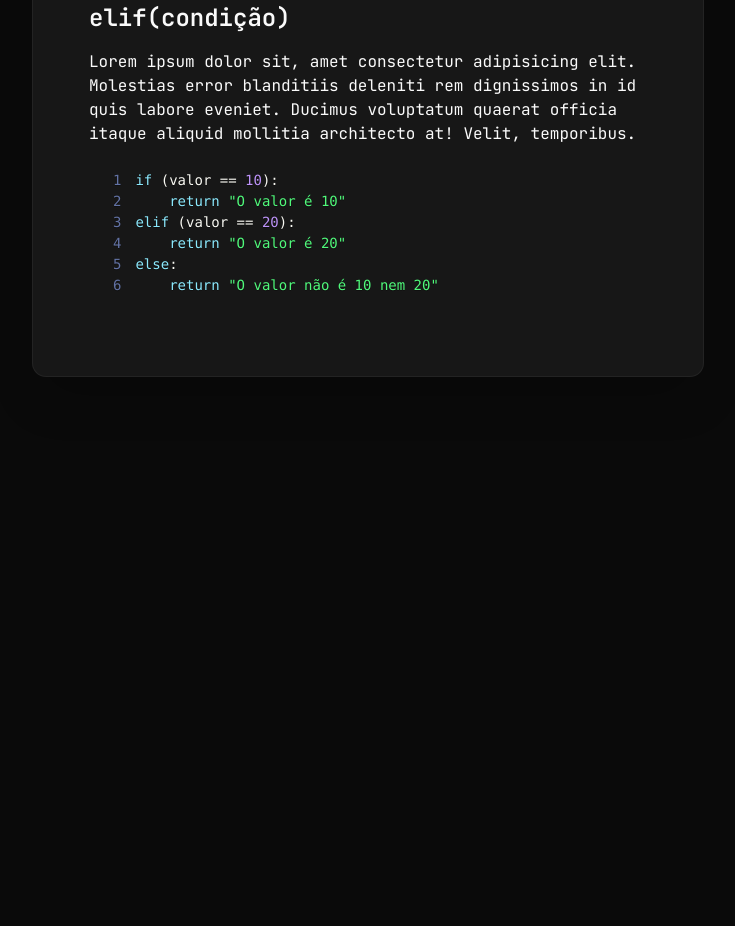
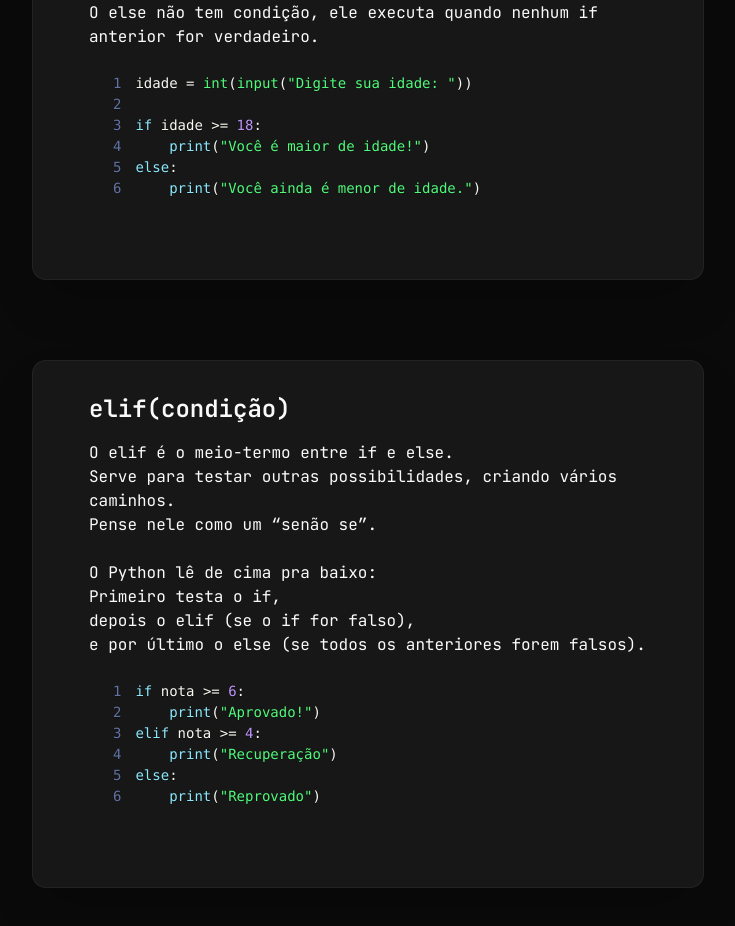
Before and after one commit to GustavoHassegawa/Basic_programming_site, a Next.js app: page /comandos/decisao in a window 1280 px wide. Shown: the part 1540-2466 px from the top of the page, without its empty margins (272-1007 px from the left). Before the commit the page ends 1981 px from the top, so only its background shows below. Built offline with nearby package versions, Linux system fonts and the light colour scheme.

Commit message:
Páginas de comandos atualizadas

```diff
--- a/src/app/comandos/decisao/page.tsx
+++ b/src/app/comandos/decisao/page.tsx
@@ -1,49 +1,70 @@
-import { CodePageTemplate } from "@/components/templates/CodePageTemplate";
+import { Block, CodePageTemplate } from "@/components/templates/CodePageTemplate";
 
 export default function DecisionsPage() {
     const pageTitle = "Decisão";
-    const pageSubtitle = "Lorem ipsum dolor, sit amet consectetur adipisicing elit. Quidem dignissimos reprehenderit minus cupiditate. Qui est expedita commodi rerum necessitatibus beatae ipsum debitis placeat tempora. Nemo aspernatur ipsa laborum aliquid beatae.";
-    const codeTextCards = [
+    const pageSubtitle = "Nem sempre o programa deve fazer a mesma coisa — às vezes, ele precisa tomar decisões, assim como a gente faz o tempo todo.\nAs estruturas de decisão (if, elif, else) permitem que o computador pense por conta própria, seguindo condições que você define.\nCom elas, o programa escolhe diferentes caminhos dependendo das situações: se uma condição for verdadeira, faz uma coisa; se não, faz outra.\n\nEsses comandos dão inteligência ao seu código, permitindo que ele se adapte, reaja e escolha o que fazer em cada caso — como um cérebro digital que segue sua lógica.";
+    const ifCard =
         {
             title: "if(condição)",
-            contentText: "Lorem ipsum dolor sit, amet consectetur adipisicing elit. Molestias error blanditiis deleniti rem dignissimos in id quis labore eveniet. Ducimus voluptatum quaerat officia itaque aliquid mollitia architecto at! Velit, temporibus.",
+            contentText: "Como um computador escolhe o que ele irá fazer? O if é usado quando o computador precisa tomar uma decisão!\nPodemos pensar nele como uma pergunta lógica:\n\n\“Se isso for verdade, então faça aquilo.\”\n\nSe a condição dentro do if for verdadeira, o bloco de código é executado. Se for falsa, ele ignora e segue o programa.",
             contentCode: `
-if(valor == 10):
-    return "O valor é 10"
-            `,
-            language: "python"
-        },
-        {
-            title: "else",
-            contentText: "Lorem ipsum dolor sit, amet consectetur adipisicing elit. Molestias error blanditiis deleniti rem dignissimos in id quis labore eveniet. Ducimus voluptatum quaerat officia itaque aliquid mollitia architecto at! Velit, temporibus.",
-            contentCode: `
-if(valor == 10):
-    return "O valor é 10"
-else:
-    return "O valor não é 10"
-            `,
-            language: "python"
-        },
-        {
-            title: "elif(condição)",
-            contentText: "Lorem ipsum dolor sit, amet consectetur adipisicing elit. Molestias error blanditiis deleniti rem dignissimos in id quis labore eveniet. Ducimus voluptatum quaerat officia itaque aliquid mollitia architecto at! Velit, temporibus.",
-            contentCode: `
-if (valor == 10):
-    return "O valor é 10"
-elif (valor == 20):
-    return "O valor é 20"
-else:
-    return "O valor não é 10 nem 20"
+idade = int(input("Digite sua idade: "))
+
+if idade >= 18:
+    print("Você é maior de idade!")
             `,
             language: "python"
         }
+    const elseCard =
+        {
+            title: "else",
+            contentText: "O else serve para casos alternativos — quando a condição do if não é verdadeira.\nOu seja, \“se não for isso, faça aquilo\”.\nO else não tem condição, ele executa quando nenhum if anterior for verdadeiro.",
+            contentCode: `
+idade = int(input("Digite sua idade: "))
+
+if idade >= 18:
+    print("Você é maior de idade!")
+else:
+    print("Você ainda é menor de idade.")
+            `,
+            language: "python"
+        }
+
+    const elifCard =
+        {
+            title: "elif(condição)",
+            contentText: "O elif é o meio-termo entre if e else.\nServe para testar outras possibilidades, criando vários caminhos.\nPense nele como um \“senão se\”.\n\nO Python lê de cima pra baixo:\nPrimeiro testa o if,\ndepois o elif (se o if for falso),\ne por último o else (se todos os anteriores forem falsos).",
+            contentCode: `
+if nota >= 6:
+    print("Aprovado!")
+elif nota >= 4:
+    print("Recuperação")
+else:
+    print("Reprovado")
+            `,
+            language: "python"
+        }
+
+    const blocksToSend: Block[] = [
+        {
+            cardType:"code",
+            data: ifCard
+        },
+        {
+            cardType:"code",
+            data: elseCard
+        },
+        {
+            cardType:"code",
+            data: elifCard
+        },
     ]
 
     return (
         <CodePageTemplate
             pageTitle={pageTitle}
             pageSubtitle={pageSubtitle}
-            codeCards={codeTextCards}
+            blocks={blocksToSend}
         />
     );
 }
--- a/src/app/comandos/input/page.tsx
+++ b/src/app/comandos/input/page.tsx
@@ -1,24 +1,79 @@
-import { CodePageTemplate } from "@/components/templates/CodePageTemplate";
+import PythonRunnerComponent from "@/components/python/pythonRunnerComponent";
+import { CodePageTemplate, type Block } from "@/components/templates/CodePageTemplate";
 
 export default function InputPage() {
     const pageTitle = "input";
-    const pageSubtitle = "Lorem ipsum dolor, sit amet consectetur adipisicing elit. Quidem dignissimos reprehenderit minus cupiditate. Qui est expedita commodi rerum necessitatibus beatae ipsum debitis placeat tempora. Nemo aspernatur ipsa laborum aliquid beatae.";
-    const codeTextCards = [
+    const pageSubtitle = "A maneira que o computador \"escuta\"";
+    const introductionCard =
         {
             title: "input()",
-            contentText: "Lorem ipsum dolor sit, amet consectetur adipisicing elit. Molestias error blanditiis deleniti rem dignissimos in id quis labore eveniet. Ducimus voluptatum quaerat officia itaque aliquid mollitia architecto at! Velit, temporibus.",
-            contentCode: `
-                entrada = input()
+            contentText: "Se o print() é a maneira que o computador “fala” o input() é como ele \“escuta\”. input comunica ao computador \“você vai receber uma informação\”, por padrão no python, a informação recebida tem como tipo String.",
+            contentCode:
+            `
+                nome = input(“Qual é o seu nome? ”)
+print(nome)
             `,
             language: "python"
+        }
+
+    const importantPointCard =
+        {
+            title: "PONTO IMPORTANTE !",
+            text: "Para receber a informação em outro tipo de dado, Int, float etc é necessário encapsular o input dentro de um comando que converte para o tipo desejado. "
+        }
+
+    const howToReadAnInt = {
+        title: "Como ler um Int?",
+        contentText: "Para receber um int basta fazer isso:",
+        contentCode: `
+            #Aqui você está dizendo "Vou inserir um int"
+numero = int(input(“Insira um número inteiro: ”))
+
+print(type(numero)) #Mostra o tipo de numero
+print(numero)       #Mostra o valor de numero
+        `
+    }
+
+    const howToReadAnFloat = {
+        title: "Como ler um float?",
+        contentText: "Para receber um float basta fazer isso:\n\n obs: lembre que os números decimais são determinados com ponto e não com vírgula em python",
+        contentCode: `
+            #Aqui você está dizendo "Vou inserir um float"
+numero = float(input(“Insira um número com ponto”))
+
+print(type(numero)) #Mostra o tipo de numero
+print(numero)       #Mostra o valor de numero
+        `
+    }
+
+    const blocksToSend: Block[] = [
+        {
+            cardType: "code",
+            data: introductionCard
+        },
+        {
+            cardType: "text",
+            data: importantPointCard
+        },
+        {
+            cardType: "code",
+            data: howToReadAnInt
+        },
+        {
+            cardType: "code",
+            data: howToReadAnFloat
         }
     ]
 
     return (
-        <CodePageTemplate
-            pageTitle={pageTitle}
-            pageSubtitle={pageSubtitle}
-            codeCards={codeTextCards}
-        />
+        <div>
+            <CodePageTemplate
+                pageTitle={pageTitle}
+                pageSubtitle={pageSubtitle}
+                blocks={blocksToSend}
+            />
+
+            <PythonRunnerComponent />
+        </div>
     );
 }
--- a/src/app/comandos/print/page.tsx
+++ b/src/app/comandos/print/page.tsx
@@ -1,9 +1,9 @@
-import { CodePageTemplate } from "@/components/templates/CodePageTemplate";
+import { CodePageTemplate, type Block } from "@/components/templates/CodePageTemplate";
 
 export default function PrintPage() {
     const pageTitle = "print";
     const pageSubtitle = "Lorem ipsum dolor, sit amet consectetur adipisicing elit. Quidem dignissimos reprehenderit minus cupiditate. Qui est expedita commodi rerum necessitatibus beatae ipsum debitis placeat tempora. Nemo aspernatur ipsa laborum aliquid beatae.";
-    const codeTextCards = [
+    const codeTextCard =
     {
         title: "print()",
         contentText: "Lorem ipsum dolor sit, amet consectetur adipisicing elit. Molestias error blanditiis deleniti rem dignissimos in id quis labore eveniet. Ducimus voluptatum quaerat officia itaque aliquid mollitia architecto at! Velit, temporibus.",
@@ -12,13 +12,19 @@ export default function PrintPage() {
         `,
         language: "python"
     }
+
+    const blocksToSend: Block[] = [
+        {
+            cardType:"code",
+            data: codeTextCard
+        }
     ]
 
     return (
         <CodePageTemplate
             pageTitle={pageTitle}
             pageSubtitle={pageSubtitle}
-            codeCards={codeTextCards}
+            blocks={blocksToSend}
         />
     );
 }
--- a/src/app/comandos/repeticao-loop/page.tsx
+++ b/src/app/comandos/repeticao-loop/page.tsx
@@ -1,27 +1,49 @@
-import { CodePageTemplate } from "@/components/templates/CodePageTemplate";
+import { Block, CodePageTemplate } from "@/components/templates/CodePageTemplate";
 
-export default function DecisionsPage() {
-    const pageTitle = "Loops e Repetições";
-    const pageSubtitle = "Lorem ipsum dolor, sit amet consectetur adipisicing elit. Quidem dignissimos reprehenderit minus cupiditate. Qui est expedita commodi rerum necessitatibus beatae ipsum debitis placeat tempora. Nemo aspernatur ipsa laborum aliquid beatae.";
-    const codeTextCards = [
+export default function LoopPage() {
+    const pageTitle = "Repetições";
+    const pageSubtitle = "Às vezes, queremos que o computador repita uma tarefa muitas vezes — contar números, mostrar mensagens, somar valores de uma lista, verificar dados… Fazer isso linha por linha seria um pesadelo!\nAs estruturas de repetição existem justamente para isso: automatizar tarefas repetitivas e evitar código duplicado.\nCom comandos como for e while, você ensina o computador a repetir ações até uma condição ser atingida, economizando tempo e linhas de código.\n\nElas são o \"modo automático\" da programação — você explica o que fazer, e o computador cuida do resto.";
+    const whileCard =
         {
             title: "while(condição)",
-            contentText: "Lorem ipsum dolor sit, amet consectetur adipisicing elit. Molestias error blanditiis deleniti rem dignissimos in id quis labore eveniet. Ducimus voluptatum quaerat officia itaque aliquid mollitia architecto at! Velit, temporibus.",
+            contentText: "O while é usado quando você quer repetir algo, mas não sabe quantas vezes vai precisar repetir.\nEle continua enquanto uma condição for verdadeira.\nNeste exemplo, o programa roda enquanto o valor de contador for menor que 5.\nQuando chegar em 5, ele para.",
             contentCode: `
-while(valor < 10):
-    print(valor)
-    valor = valor + 1
+contador = 0
+
+while contador < 5:
+    print("Contador:", contador)
+    contador += 1
+`,
+            language: "python"
+        }
+    const forCard =
+        {
+            title: "for(condição)",
+            contentText: "O for é usado quando você quer repetir uma ação várias vezes, mas já sabe quantas vezes vai repetir.\nEle percorre uma sequência (como uma lista ou um intervalo de números).",
+            contentCode: `
+for i in range(5):
+    print("Repetição número:", i)
             `,
             language: "python"
+        }
+
+    const cautionCard = {
+        title:"Cuidado com loops infinitos!",
+        text:"Se a condição nunca se tornar falsa, o programa nunca termina."
+    }
+
+    const blocksToSend: Block[] = [
+        {
+            cardType:"code",
+            data: whileCard
         },
         {
-            title: "for(condição)",
-            contentText: "Lorem ipsum dolor sit, amet consectetur adipisicing elit. Molestias error blanditiis deleniti rem dignissimos in id quis labore eveniet. Ducimus voluptatum quaerat officia itaque aliquid mollitia architecto at! Velit, temporibus.",
-            contentCode: `
-for i in range(5):
-    print(i)
-            `,
-            language: "python"
+            cardType:"code",
+            data: forCard
+        },
+        {
+            cardType:"text",
+            data: cautionCard
         }
     ]
 
@@ -29,7 +51,7 @@ for i in range(5):
         <CodePageTemplate
             pageTitle={pageTitle}
             pageSubtitle={pageSubtitle}
-            codeCards={codeTextCards}
+            blocks={blocksToSend}
         />
     );
 }
--- a/src/components/templates/CodePageTemplate.tsx
+++ b/src/components/templates/CodePageTemplate.tsx
@@ -17,14 +17,18 @@ interface CodeCardData {
     language?: string;
 }
 
+export type Block =
+  | { cardType: "text"; data: TextCardData }
+  | { cardType: "code"; data: CodeCardData };
+
 interface CodePageTemplateProps {
     pageTitle: string;
     pageSubtitle?: string;
-    textCards?: TextCardData[];
-    codeCards?: CodeCardData[];
+    blocks?: Block[];
 }
 
-export function CodePageTemplate({ pageTitle, pageSubtitle, textCards, codeCards } : CodePageTemplateProps) {
+
+export function CodePageTemplate({ pageTitle, pageSubtitle, blocks } : CodePageTemplateProps) {
 
     return (
         <div className="flex flex-col items-center justify-center min-h-[calc(100vh-64px)] p-6 bg-background text-foreground">
@@ -33,31 +37,13 @@ export function CodePageTemplate({ pageTitle, pageSubtitle, textCards, codeCards
                 subtitle={pageSubtitle}
             />
 
-            {codeCards?.map((cardData, index) => (
-                <CodeTextCard
-                    key={index}
-                    titleAs="h2"
-                    data={{
-                        title: cardData.title,
-                        subtitle: cardData.subtitle,
-                        contentText: cardData.contentText,
-                        contentCode: cardData.contentCode,
-                        language: cardData.language
-                    }}
-                />
-            ))}
-
-            {textCards?.map((cardData, index) => (
-                <SimpleTextCard
-                    key={index}
-                    titleAs="h2"
-                    data={{
-                        title: cardData.title,
-                        subtitle: cardData.subtitle,
-                        text: cardData.text
-                    }}
-                />
-            ))}
+            {blocks?.map((block, index) => {
+                if (block.cardType === "code") {
+                    return <CodeTextCard key={index} data={block.data} />;
+                } else {
+                    return <SimpleTextCard key={index} data={block.data} />;
+                }
+            })}
         </div>
     );
 }
```
Lines whose indentation alone changed are shown as unchanged.
